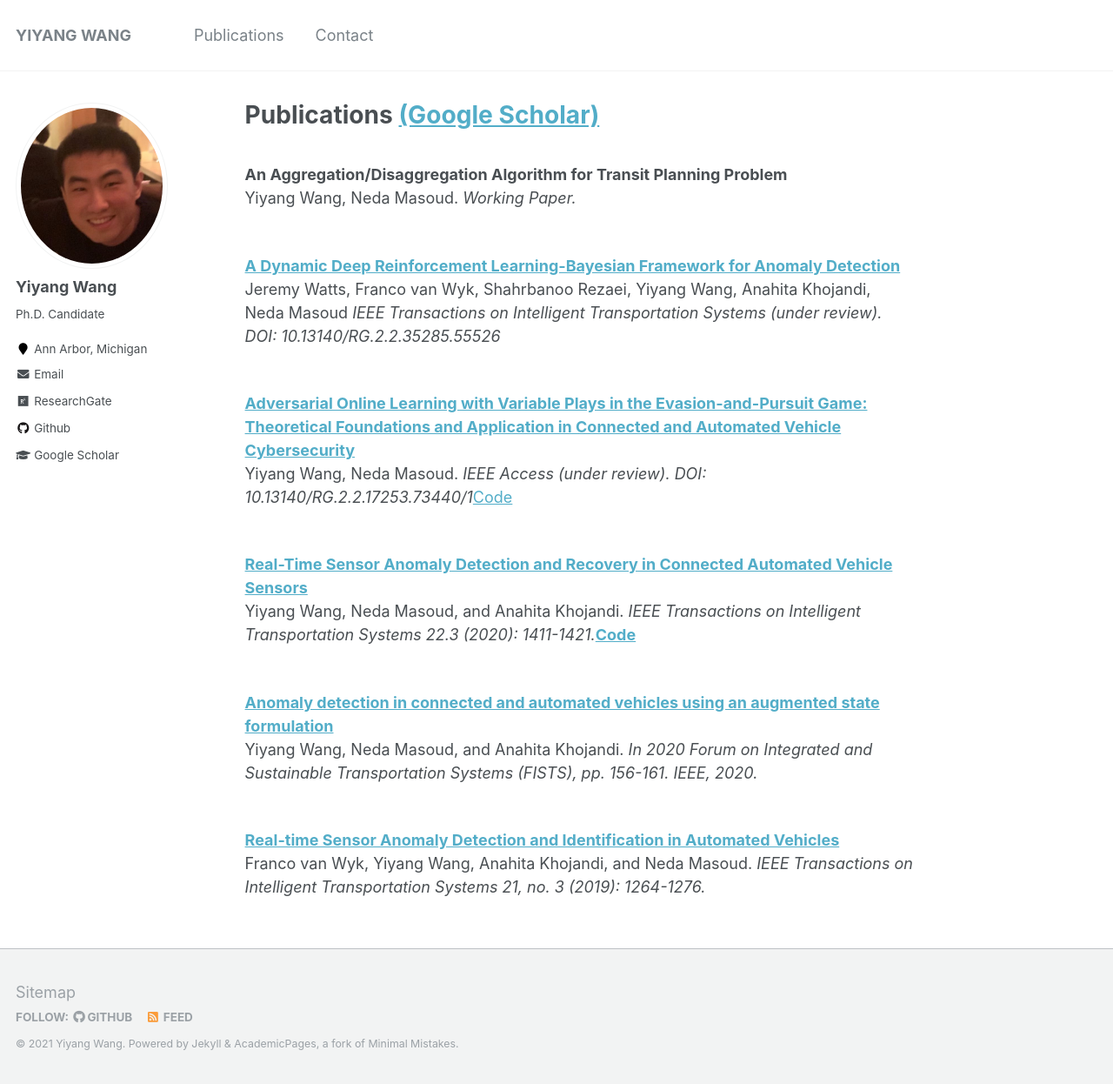
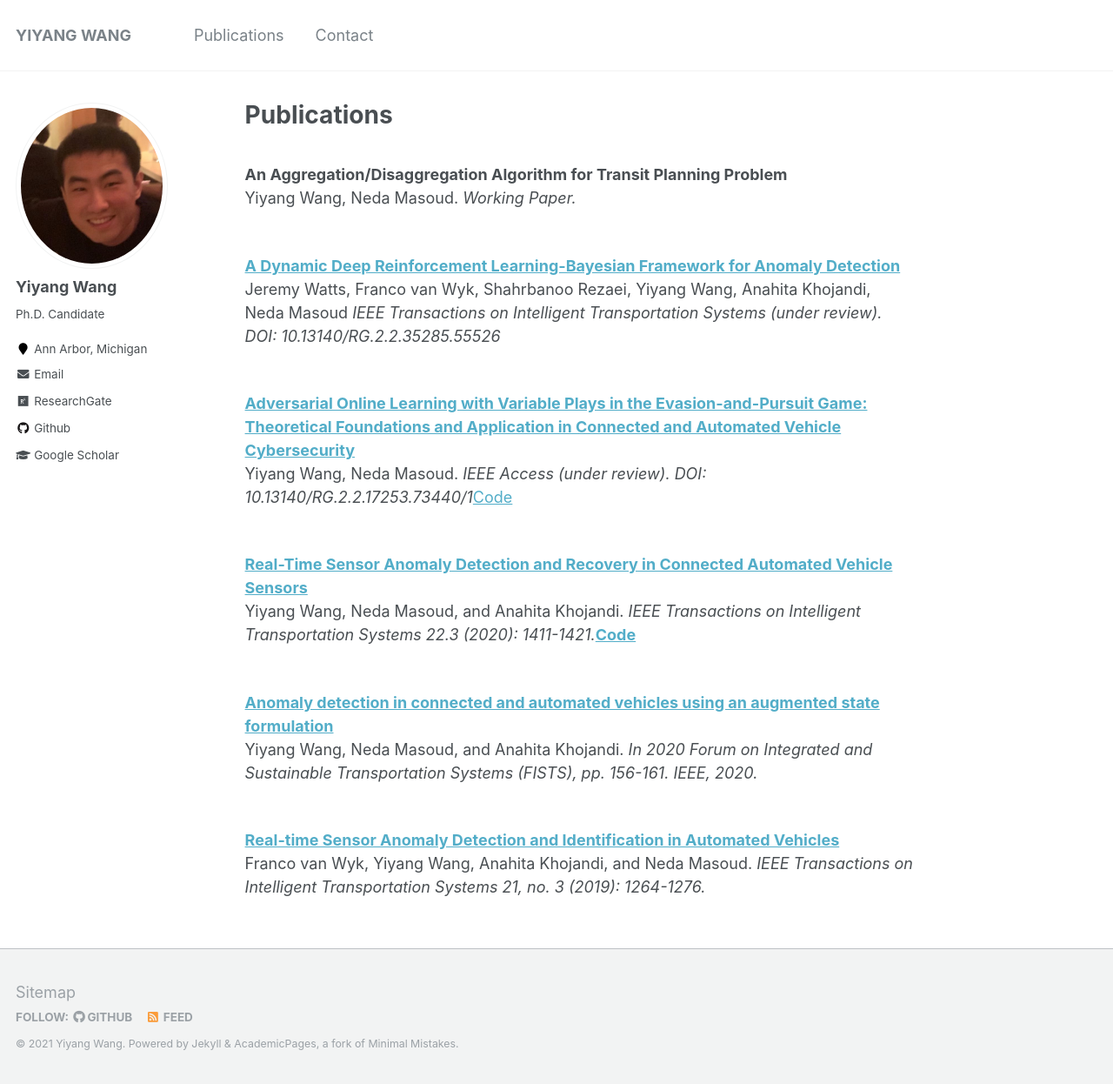
Before and after one commit to yiyangwan/yiyangwan.github.io, a Jekyll site: the page built from _pages/publications.md, in a window 1280 px wide and 1246 px high. Shown: the whole window at 87% size. Built offline with Jekyll 4.4.1, drawn with Linux system fonts in a browser that asks for light colours.

Commit message:
Update publications.md

```diff
--- a/_pages/publications.md
+++ b/_pages/publications.md
@@ -1,6 +1,6 @@
 ---
 # layout: archive
-title: "Publications [(Google Scholar)](https://scholar.google.com/citations?user=uAL9f8kAAAAJ&hl=en)"
+title: "Publications"
 permalink: /publications/
 author_profile: true
 ---
```
